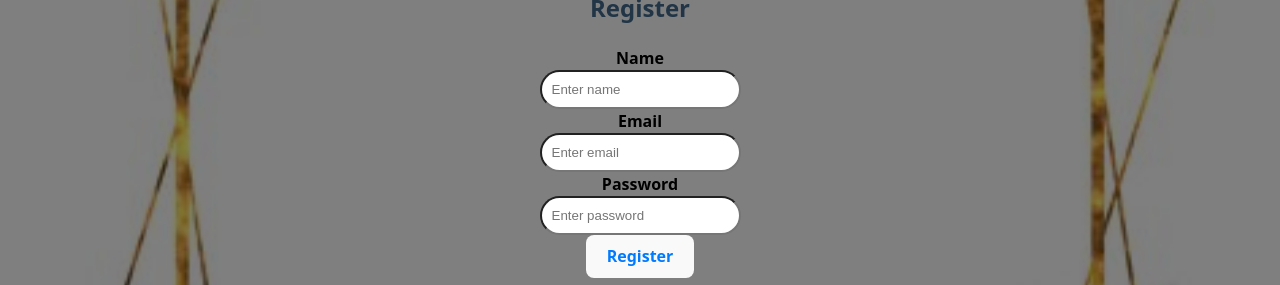
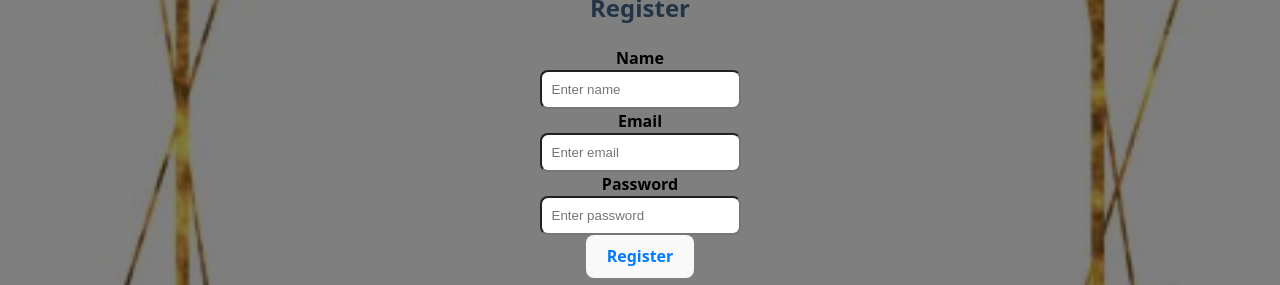
Before and after one commit to prajula255/blossom, a React (Vite) app: page /register in a window 1280 px wide. Shown: the part 248-533 px from the top of the page. Built offline with nearby package versions, Linux system fonts and the light colour scheme.

Commit message:
login and register page updations

```diff
--- a/src/pages/registeration/registerPage.jsx
+++ b/src/pages/registeration/registerPage.jsx
@@ -74,7 +74,7 @@ const RegisterPage = () => {
                                             value={userCredentials.RegName}
                                             onChange={handleInputChange}
                                             required
-                                            style={{ borderRadius: "125px", padding: "10px" }}
+                                            style={{ borderRadius: "8px", padding: "10px" }}
                                         />
                                     </Col>
                                 </Form.Group>
@@ -91,7 +91,7 @@ const RegisterPage = () => {
                                             value={userCredentials.RegEmail}
                                             onChange={handleInputChange}
                                             required
-                                            style={{ borderRadius: "125px", padding: "10px" }}
+                                            style={{ borderRadius: "8px", padding: "10px" }}
 
                                         />
                                     </Col>
@@ -109,7 +109,7 @@ const RegisterPage = () => {
                                             value={userCredentials.RegPassword}
                                             onChange={handleInputChange}
                                             required
-                                            style={{ borderRadius: "125px", padding: "10px" }}
+                                            style={{ borderRadius: "8px", padding: "10px" }}
                                         />
                                     </Col>
                                 </Form.Group>
```
